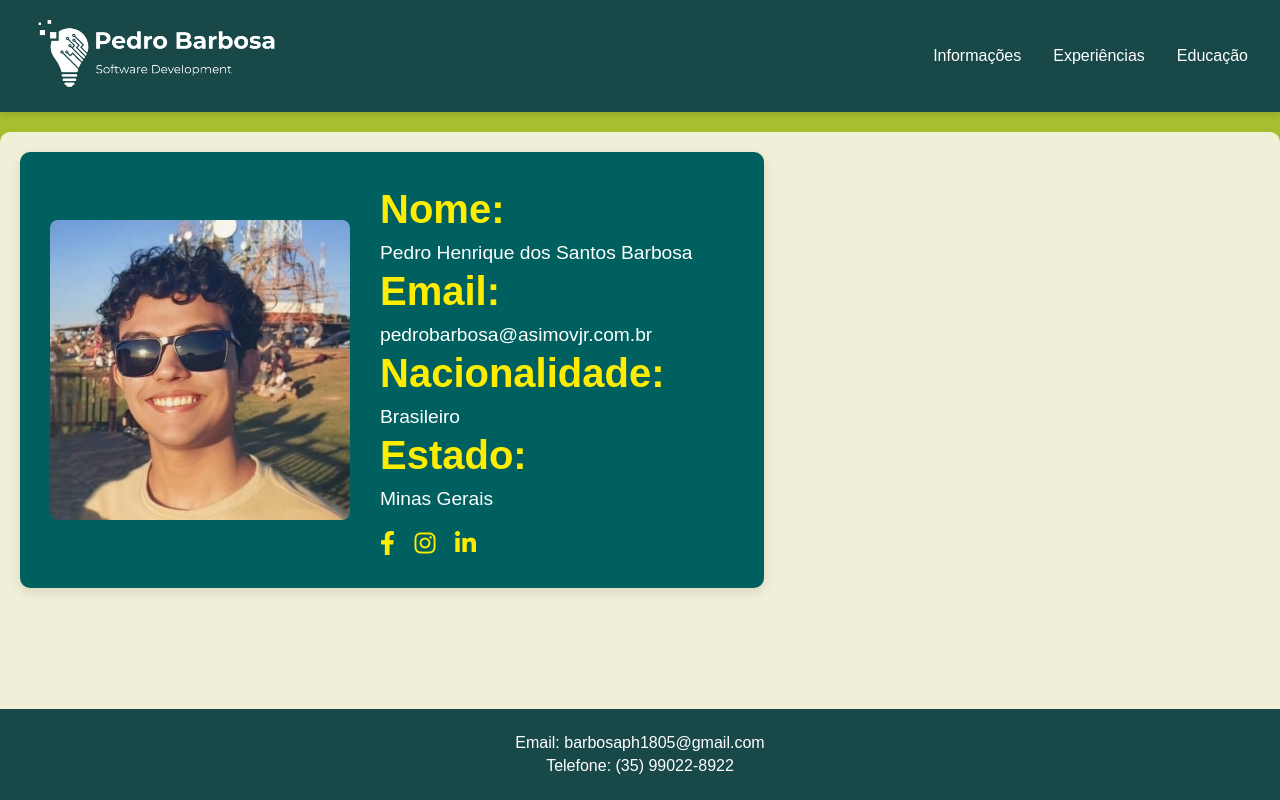
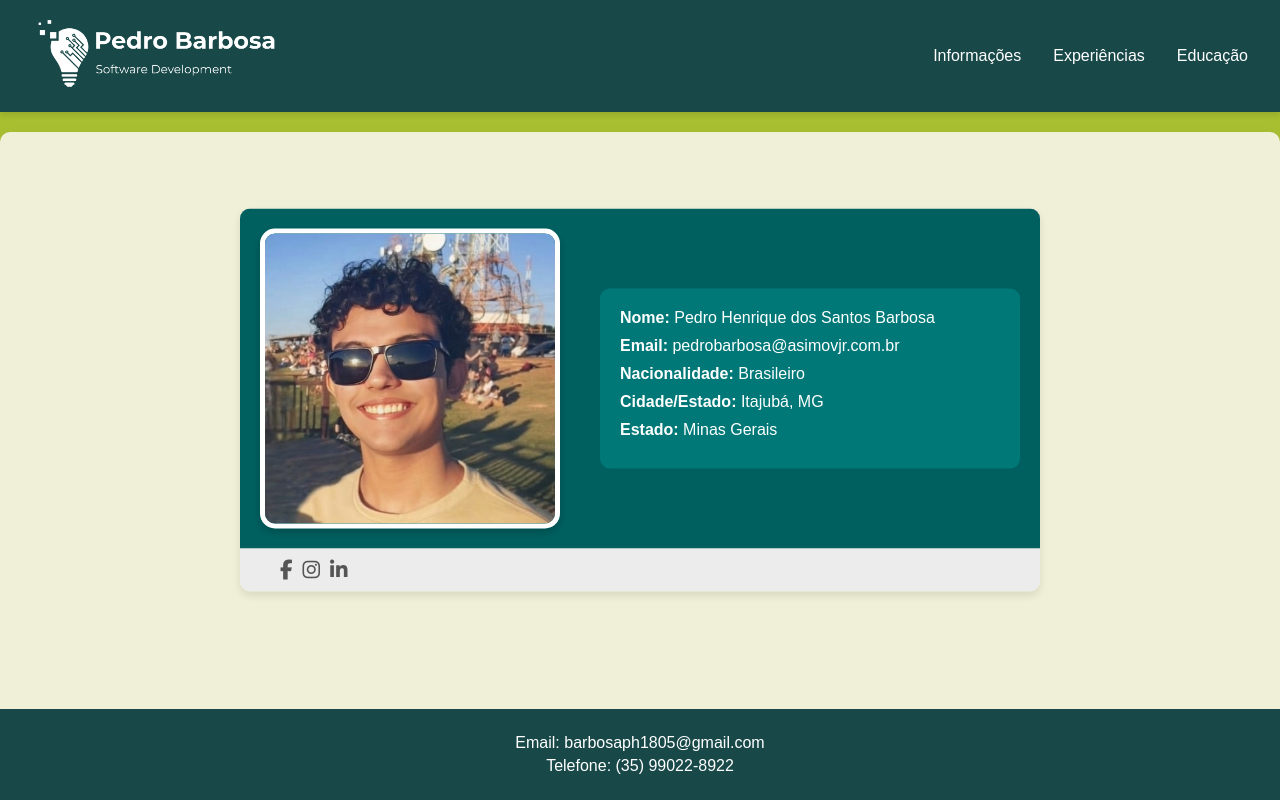
Before and after one commit to Petw143/Petw143.github.io, a plain HTML site: page index.html in a window 1280 px wide. Both pictures are taken after a click on the link "Informações". Drawn offline with Linux system fonts and the light colour scheme.

Commit message:
Projeto pronto!

```diff
--- a/css/style.css
+++ b/css/style.css
@@ -44,7 +44,7 @@ header {
   }
 
   nav a:hover {
-    color: #00aaff;
+    color: #a8c030;
   }
 
   nav a::after {
@@ -54,7 +54,7 @@ header {
     bottom: -4px;
     width: 0;
     height: 2px;
-    background-color: #00aaff;
+    background-color: #a8c030;
     transition: width 0.3s ease;
   }
 
@@ -123,60 +123,80 @@ header {
 }
 
 .cartao {
-    display: flex;
-    background: linear-gradient(145deg, #006060, #006060);
-    padding: 30px;
+    position: absolute;
+    top: 50%;
+    left: 50%;
+    transform: translate(-50%, -50%);
+    width: 800px;
     border-radius: 10px;
-    box-shadow: 0 4px 12px rgba(0, 0, 0, 0.1);
-    justify-content: space-between;
-    align-items: center;
-    width: 60%;
+    box-shadow: 0 4px 8px rgba(0, 0, 0, 0.1);
+    overflow: hidden;
 }
 
-.cartao .foto {
+.faixa-1 {
+    background-color: #006060 ;
+    padding: 20px;
+    display: flex;
+    flex-direction: row;
+    align-items: center;
+}
+
+.foto {
     width: 300px;
     height: 300px;
-    border-radius: 8px;
-    margin-right: 30px;
+    margin-right: 20px;
+    border: 5px solid white;
+    border-radius: 15px;
+    box-shadow: 0 4px 8px rgba(0, 0, 0, 0.2); /* Sombra leve */
 }
 
-.cartao .info {
+.info_inicio_strong {
     flex: 1;
-    color: #fff;
+    font-size: 30px;
+    margin-bottom: 15px;
 }
 
-.cartao .info h2 {
-    font-size: 2.5rem;
-    margin-bottom: 10px;
+.info_inicio {
+    flex: 1;
+    margin-left: 20px;
 }
 
-.cartao .info-item {
-    font-size: 1.2rem;
-    margin: 5px 0;
+.info {
+    flex: 1;
+    margin-left: 20px;
+    background-color: #007878;
+    height: 100%;
+    padding: 20px;
+    border-radius: 10px;
 }
 
-.cartao .info-item strong {
-    color: #ffed00;
+.info-item {
+    margin-bottom: 10px;
+    color: white;
+}
+
+.faixa-2 {
+    background-color: #ececec;
+    text-align: center;
+    padding: 10px;
 }
 
 .redes-sociais {
-    margin-top: 20px;
+    display: flex;
+    justify-content: left;
+    padding-left: 30px;
+    gap: 10px;
 }
 
 .social-icon {
-    font-size: 1.5rem;
-    margin-right: 15px;
-    color: #ffffff;
+    color: #555;
     text-decoration: none;
-    transition: transform 0.3s;
+    font-size: 20px;
+    transition: color 0.3s;
 }
 
 .social-icon:hover {
-    transform: scale(1.2);
-}
-
-.social-icon i {
-    color: #ffed00;
+    color: #000;
 }
 
 /* Cartões de experiência e educação */
@@ -190,7 +210,7 @@ header {
 }
 
 .card:hover {
-    transform: translateY(-10px);
+    transform: translateY(-5px);
     box-shadow: 0 8px 16px rgba(0, 0, 0, 0.2);
 }
 
@@ -205,7 +225,7 @@ header {
 }
 
 .card strong {
-    color: #ff7f00;
+    color: #007878;
 }
 
 
--- a/index.html
+++ b/index.html
@@ -27,10 +27,10 @@
         <section id="inicio" class="conteudo">
             <img src="images/foto_perfil.jpeg" alt="Foto" class="foto_inicio">
             <div class="info_inicio">
-                <div class="info">
+                <div class="info_inicio_strong">
                     <strong>Sobre mim</strong>
                 </div>
-                <div class="info">
+                <div>
                     <p>Olá, meu nome é Pedro Henrique e sou estudante de Engenharia da Computação na Universidade Federal de Itajubá (UNIFEI). Atualmente, sou assessor re presidência na Asimov Jr.<br>Tenho uma paixão por tecnologia e inovação, o que me levou a buscar sempre mais conhecimento e habilidades, seja no ambiente acadêmico ou no mundo corporativo. Busco sempre aprender e me desafiar em novos projetos, e estou em constante busca por oportunidades que me permitam crescer e aplicar o que aprendo de forma inovadora.</p>
                 </div>
             </div>
@@ -38,20 +38,28 @@
 
         <section id="informacoes" class="conteudo">
             <div class="cartao">
+                <div class="faixa-1">
                     <img src="images/foto_informacoes.jpg" alt="Foto" class="foto">
                     <div class="info">
                         <div class="info-item">
-                        <strong>Nome:</strong> Pedro Henrique dos Santos Barbosa
+                            <b>Nome:</b> Pedro Henrique dos Santos Barbosa
                         </div>
                         <div class="info-item">
-                        <strong>Email:</strong> pedrobarbosa@asimovjr.com.br
+                            <b>Email:</b> pedrobarbosa@asimovjr.com.br
                         </div>
                         <div class="info-item">
-                        <strong>Nacionalidade:</strong> Brasileiro
+                            <b>Nacionalidade:</b> Brasileiro
                         </div>
                         <div class="info-item">
-                        <strong>Estado:</strong> Minas Gerais
+                            <b>Cidade/Estado:</b> Itajubá, MG
                         </div>
+                        <div class="info-item">
+                            <b>Estado:</b> Minas Gerais
+                        </div>
+
+                    </div>
+                </div>
+                <div class="faixa-2">
                     <div class="redes-sociais">
                         <a href="https://www.facebook.com/pedro.barbosarockinrio/" target="_blank" class="social-icon"><i class="fab fa-facebook-f"></i></a>
                         <a href="https://www.instagram.com/pedro_barbosa147/" target="_blank" class="social-icon"><i class="fab fa-instagram"></i></a>
@@ -62,7 +70,6 @@
         </section>
 
         <section id="experiencias" class="conteudo">
-            <h2>Experiência Profissional</h2>
             <div class="card">
                 <h3>Desenvolvedor Web - Empresa XYZ</h3>
                 <p><strong>Período:</strong> Janeiro 2022 - Presente</p>
@@ -76,7 +83,6 @@
         </section>
 
         <section id="educacao" class="conteudo">
-            <h2>Educação</h2>
             <div class="card">
                 <h3>Curso Superior em Análise e Desenvolvimento de Sistemas</h3>
                 <p><strong>Instituição:</strong> Universidade XYZ</p>
@@ -94,5 +100,6 @@
     </footer>
 
     <script src="JavaScript/script.js"></script>
+    <script src="https://kit.fontawesome.com/a076d05399.js" crossorigin="anonymous"></script>
 </body>
 </html>
```
Also changed, not shown: 1 other file. Lines whose indentation alone changed are shown as unchanged.
